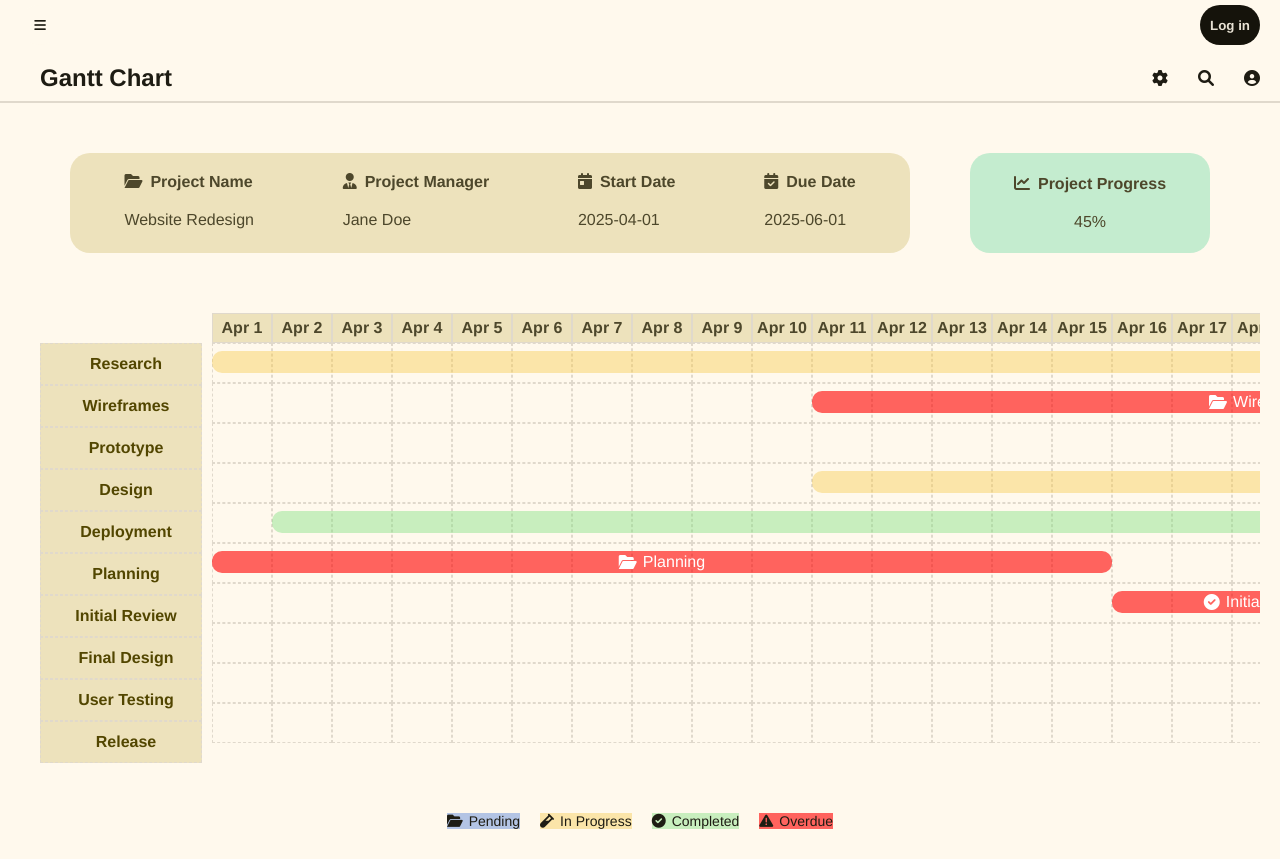
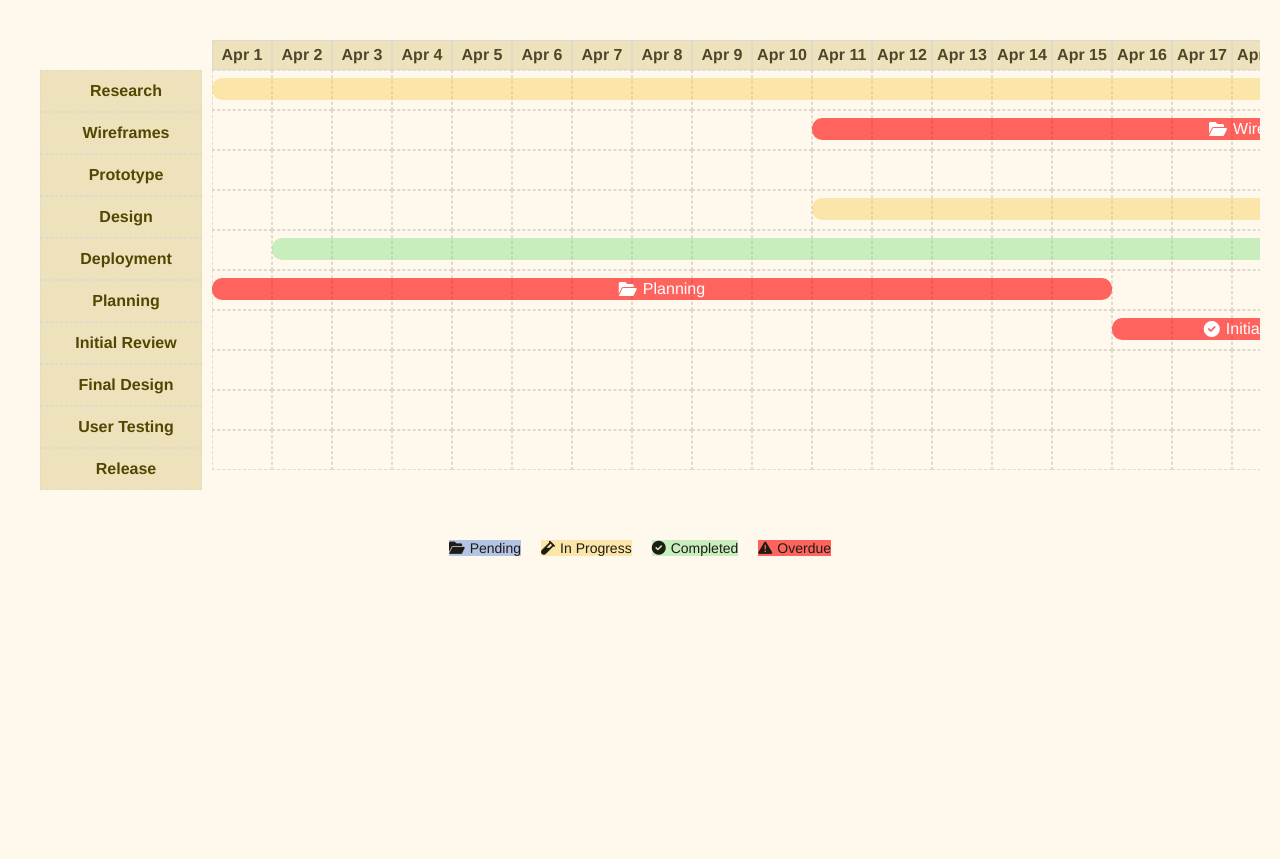
Before and after one commit to AnuraagDeshpande/SoftwareSuperProject_repo, a PHP site: page /SE_REPO/gantt_chart.html in a window 1280 px wide. After the commit the page ends 556 px from the top, so only its background shows below. Run offline with PHP 8.4, Linux system fonts and the light colour scheme; some libraries are stand-ins or nearby versions.

Commit message:
Removed the navbar/sidebar & the project information section

```diff
--- a/gantt_chart.html
+++ b/gantt_chart.html
@@ -6,23 +6,11 @@
     <title>Gantt Chart</title>
     <link rel="stylesheet" href="styles/gantt_chart.css">
     <link rel="stylesheet" href="styles/main.css">
-    <link href="styles/sidebar.css" rel="stylesheet"/>
-    <link href="styles/navbar.css" rel="stylesheet"/>
     <link rel="stylesheet" href="https://cdnjs.cloudflare.com/ajax/libs/font-awesome/6.0.0-beta3/css/all.min.css">
 </head>
 
 <body>
-    <div class="navbar">
-        <!--javaScript-->
-    </div>
-
-    <div class="page-body">
-        <!--SIDEBAR CODE-->
-        <div class="sidebar">
-            <!--javaScript-->
-        </div>
     <script src="scripts/gantt_chart.js"></script>
-    <script type="module" src="scripts/navigation.js"></script>
     <script src="https://cdn.jsdelivr.net/npm/html2pdf.js/dist/html2pdf.bundle.min.js"></script>
 
 </body>
--- a/scripts/gantt_chart.js
+++ b/scripts/gantt_chart.js
@@ -7,39 +7,6 @@ document.addEventListener('DOMContentLoaded', function () {
 
     // Use projectId as needed
 
-    function create_navbar() {
-        const navbar = document.createElement("nav");
-        navbar.classList.add("navbar_gc");
-
-        const nav_left = document.createElement("div");
-        nav_left.classList.add("nav-left");
-        const page_title = document.createElement("h2");
-        page_title.innerText = "Gantt Chart";
-        nav_left.appendChild(page_title);
-
-        const nav_right = document.createElement("div");
-        nav_right.classList.add("nav-right");
-        const icons = ["fa-gear", "fa-magnifying-glass", "fa-circle-user"];
-        icons.forEach(icon_symbol => {
-            const icon = document.createElement("i");
-            icon.classList.add("fa-solid", icon_symbol);
-            nav_right.appendChild(icon);
-        });
-
-        navbar.appendChild(nav_left);
-        navbar.appendChild(nav_right);
-        body.appendChild(navbar);
-    }
-
-    create_navbar();
-
-    const project_data = {
-        name: "Website Redesign",
-        pm: "Jane Doe",
-        start_date: "2025-04-01",
-        due_date: "2025-06-01",
-        progress: "45%",
-    };
 
     // fetch("/api/project")
     //     .then(res => res.json())
@@ -61,68 +28,14 @@ document.addEventListener('DOMContentLoaded', function () {
     //     .catch(error => console.error('Error fetching project data:', error));
 
 
-    const project_overview = document.createElement("div");
-    project_overview.classList.add("project_overview");
-    project_overview.id = "project_overview";
+    const project_data = {
+        name: "Website Redesign",
+        pm: "Jane Doe",
+        start_date: "2025-04-01",
+        due_date: "2025-06-01",
+        progress: "45%",
+    };
 
-    function create_project_overview(project) {
-        const container = document.createElement("div");
-        container.classList.add("project_info_section");
-
-        const info_left_box = document.createElement("div");
-        info_left_box.classList.add("info_box");
-
-        function add_project_info(label, value, icon_class) {
-            const info_section = document.createElement("div");
-            info_section.classList.add("info_section");
-
-            const label_titles = document.createElement("h4");
-
-            const icon = document.createElement("i");
-            icon.classList.add("fa-solid", icon_class);
-            icon.style.marginRight = "8px";
-
-            label_titles.appendChild(icon);
-            label_titles.append(label);
-
-            const value_names = document.createElement("p");
-            value_names.innerText = `${value}`;
-
-            info_section.append(label_titles, value_names);
-            info_left_box.appendChild(info_section);
-        }
-
-
-        add_project_info("Project Name", project.name, "fa-folder-open");
-        add_project_info("Project Manager", project.pm, "fa-user-tie");
-        add_project_info("Start Date", project.start_date, "fa-calendar-day");
-        add_project_info("Due Date", project.due_date, "fa-calendar-check");
-        container.appendChild(info_left_box);
-
-        const project_progress = document.createElement("div");
-        project_progress.classList.add("info_box");
-        project_progress.id = "project_progress";
-
-        const project_progress_title = document.createElement("h4");
-
-        const progress_icon = document.createElement("i");
-        progress_icon.classList.add("fa-solid", "fa-chart-line");
-        progress_icon.style.marginRight = "8px";
-
-        project_progress_title.appendChild(progress_icon);
-        project_progress_title.append("Project Progress");
-
-        const progress_value = document.createElement("p");
-        progress_value.innerText = project.progress;
-
-        project_progress.append(project_progress_title, progress_value);
-        container.appendChild(project_progress);
-
-        return container;
-    }
-
-    project_overview.appendChild(create_project_overview(project_data));
-    body.appendChild(project_overview);
 
     const tasks = [
         { name: "Research", startDate: "2025-04-01", dueDate: "2025-05-10", status: "In Progress" },
--- a/styles/gantt_chart.css
+++ b/styles/gantt_chart.css
@@ -1,82 +1,3 @@
-
-.navbar_gc {
-    display: flex;
-    justify-content: space-between;
-    border-bottom: 2px solid var(--surfaceDim);
-    align-items: center;
-    margin-top: var(--tinyGap);
-}
-
-.nav-left,
-.nav-right {
-    display: flex;
-    justify-content: right;
-    gap: var(--smallGap);
-    padding: var(--tinyGap) var(--smallGap);
-}
-
-.nav-left h2 {
-    margin-left: var(--bigGap);
-}
-
-.nav-right i {
-    cursor: pointer;
-    padding: var(--smallGap);
-    transition: color 0.3s;
-}
-.project_overview {
-    display: flex;
-    flex-direction: column;
-    max-height: 200px;
-    margin: var(--smallGap);
-    padding: var(--mediumGap);
-}
-
-.project_info_section {
-    display: flex;
-    flex-direction: row;
-    justify-content: space-evenly;
-    gap: var(--mediumGap);
-    height: 100px;
-    margin-top: var(--mediumGap);
-}
-
-.info_box {
-    display: flex;
-    flex-direction: row;
-    flex-wrap: wrap;
-    justify-content: space-around;
-    gap: var(--mediumGap);
-    background-color: var(--secondaryContainer);
-    color: var(--onSecondaryContainer);
-    padding: var(--smallGap) var(--mediumGap);
-    border-radius: var(--mediumRadius);
-    width: 800px;
-}
-
-.info_section {
-    gap: var(--mediumGap);
-    padding: var(--smallGap);
-    display: flex;
-    flex-direction: column;
-    align-items: start;
-}
-
-.info_section h3 {
-    color: var(--onSecondaryContainer);
-}
-
-#project_progress {
-    display: flex;
-    flex-direction: column;
-    justify-content: center;
-    align-items: center;
-    background-color: var( --tertiaryContainer);
-    max-width: 200px;
-}
-
-
-
 .gantt_chart_wrapper {
     overflow-x: auto;
     margin: var(--mediumGap);
@@ -179,15 +100,13 @@
     margin: var(--mediumGap);
     padding: var(--smallGap);
     flex-wrap: wrap;
-    /* border-top: 1px solid var(--surfaceDim);
-    border-bottom: 1px solid var(--surfaceDim); */
     background-color: var(--surface);
 }
 
 .legend_item {
     display: flex;
     align-items: center;
-    gap: 6px;
+    gap: var(--tinyGap);
     font-size: 14px;
     color: var(--onSurface);
 }
```
